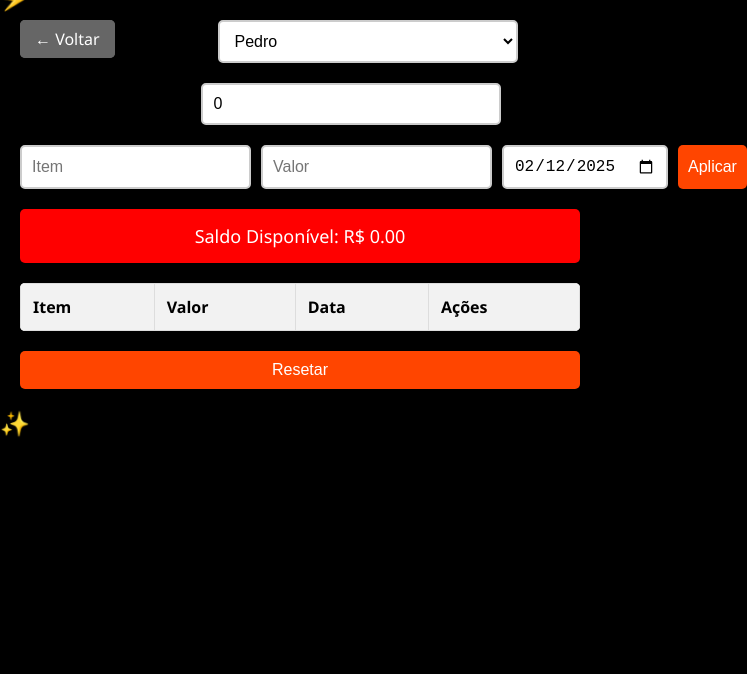
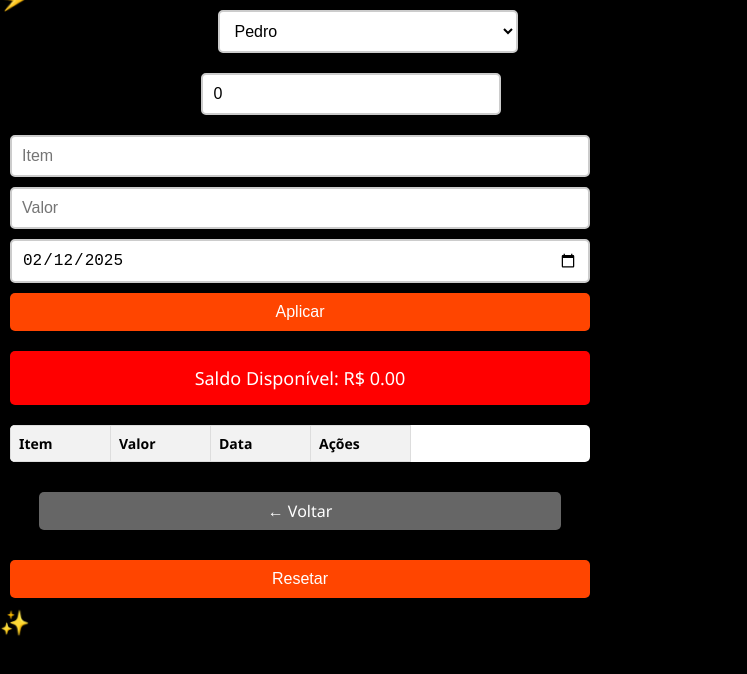
Before and after one commit to pedrooliMKT97/Financeiro, a plain HTML site: page index.html in a window 600 px wide. Both pictures are taken after a click on the button "Acessar". Shown: the whole page, 747 px wide, since content can reach past the window. Drawn offline with Linux system fonts and the light colour scheme.

Commit message:
Update index.html

```diff
--- a/index.html
+++ b/index.html
@@ -81,15 +81,14 @@
 
         /* Botão Voltar */
         .btn-voltar {
-            position: fixed;
-            top: 20px;
-            left: 20px;
             background: #666;
             color: white;
             padding: 8px 15px;
             border-radius: 5px;
             text-decoration: none;
-            z-index: 1000;
+            text-align: center;
+            width: 100%;
+            margin-top: 10px;
         }
 
         /* Estilos específicos da página de controle */
@@ -268,10 +267,61 @@
             100% { transform: translateY(0) rotate(0deg); }
         }
 
-        @media (min-width: 600px) {
+        /* Ajustes para mobile */
+        @media (max-width: 600px) {
+            .pagina-controle {
+                padding: 10px;
+            }
+
             .form-gasto {
-                grid-template-columns: repeat(4, 1fr);
+                grid-template-columns: 1fr;
             }
+
+            .btn-voltar {
+                position: static;
+                margin: 10px auto;
+                display: block;
+                width: 90%;
+                text-align: center;
+                order: 1;
+            }
+
+            #resetar {
+                order: 2;
+                margin-top: 10px;
+            }
+
+            table {
+                font-size: 14px;
+                overflow-x: auto;
+                display: block;
+            }
+
+            th, td {
+                padding: 8px;
+                min-width: 100px;
+            }
+
+            .btn-editar, .btn-excluir {
+                font-size: 14px;
+                padding: 3px 6px;
+            }
+
+            .logo {
+                font-size: 1.8em;
+            }
+
+            .selecionar-perfil {
+                padding: 15px;
+            }
+        }
+
+        /* Novo container para botões inferiores */
+        .botoes-inferiores {
+            display: flex;
+            flex-direction: column;
+            gap: 10px;
+            margin-top: 20px;
         }
     </style>
 </head>
@@ -329,7 +379,10 @@
             </tbody>
         </table>
 
-        <button id="resetar" onclick="resetarDados()">Resetar</button>
+        <div class="botoes-inferiores">
+            <button id="resetar" onclick="resetarDados()">Resetar</button>
+            <a class="btn-voltar" href="javascript:void(0)" onclick="voltarParaInicio()">← Voltar</a>
+        </div>
     </div>
 
     <script>
@@ -360,22 +413,13 @@
         function carregarControle(perfil) {
             document.getElementById('perfil').value = perfil;
             document.body.className = perfil.toLowerCase();
-            criarBotaoVoltar();
             inicializarControle();
         }
 
-        function criarBotaoVoltar() {
-            const btn = document.createElement('a');
-            btn.className = 'btn-voltar';
-            btn.innerHTML = '← Voltar';
-            btn.href = 'javascript:void(0)';
-            btn.onclick = () => {
-                document.getElementById('paginaInicial').style.display = 'flex';
-                document.getElementById('paginaControle').style.display = 'none';
-                document.body.className = '';
-                btn.remove();
-            }
-            document.body.appendChild(btn);
+        function voltarParaInicio() {
+            document.getElementById('paginaInicial').style.display = 'flex';
+            document.getElementById('paginaControle').style.display = 'none';
+            document.body.className = '';
         }
 
         // Controle de Gastos
@@ -527,4 +571,4 @@
         carregarControle(perfilAtual);
     </script>
 </body>
-</html>
+</html
```
